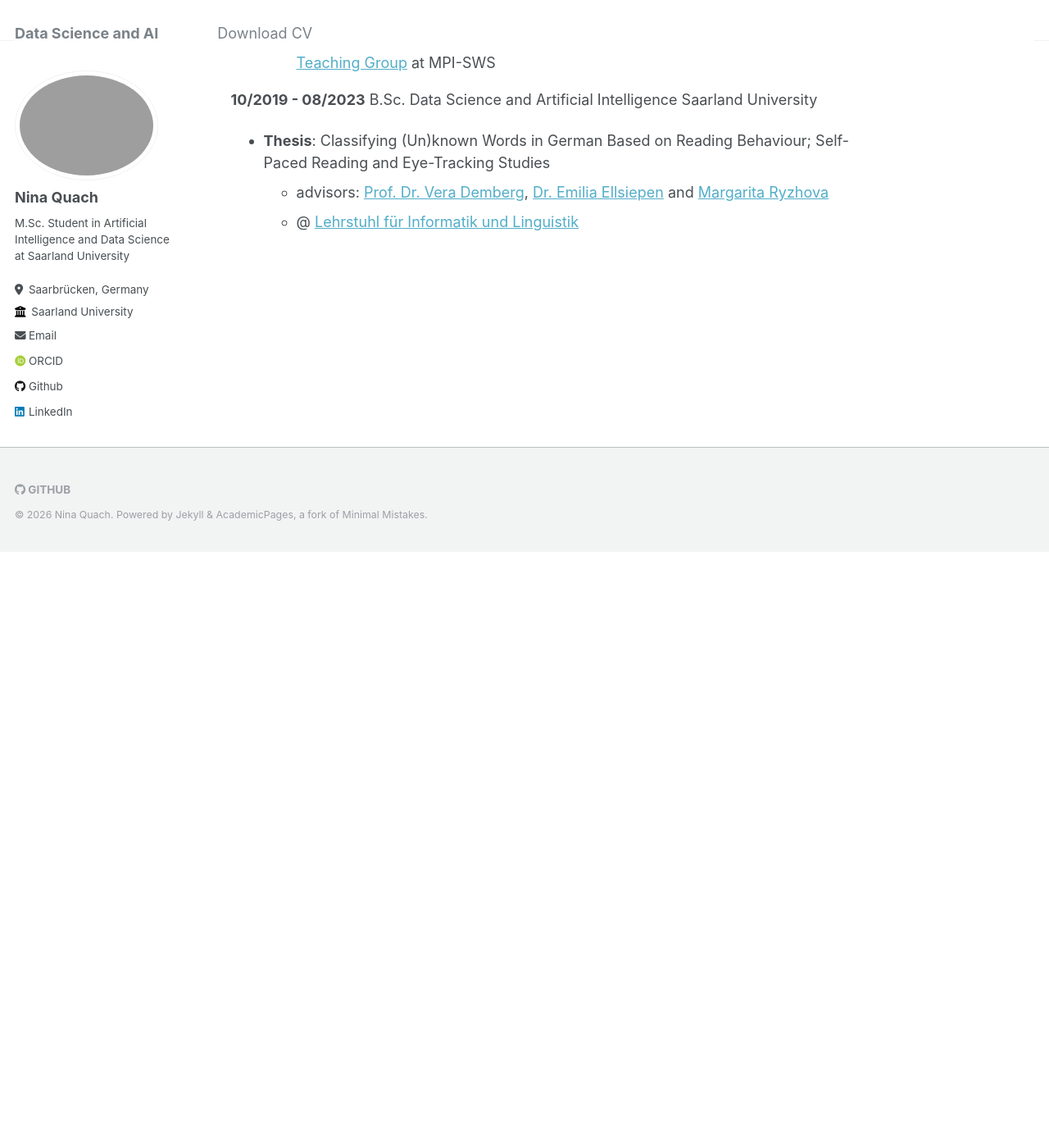
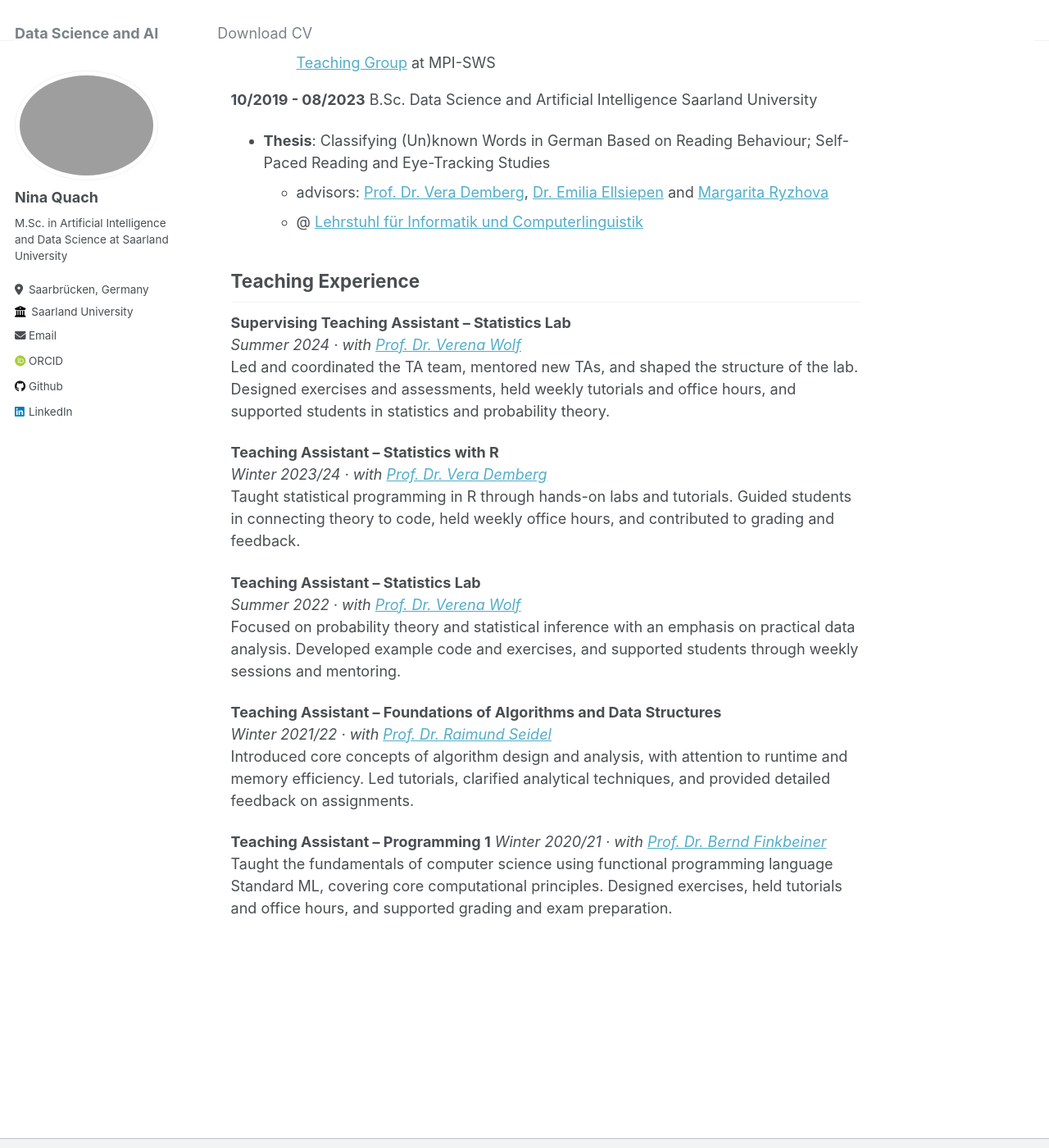
Before and after one commit to q-nina/q-nina.github.io, a Jekyll site: the page built from _pages/about.md, in a window 1280 px wide and 1400 px high, scrolled down 881 px. Shown: the whole window at 82% size. Built offline with Jekyll 4.4.1, drawn with Linux system fonts in a browser that asks for light colours; some web fonts are replaced; before the commit the page ends 1555 px from its top, so only the background shows below that; some of the changed text lies outside the part shown.

Commit message:
about.md: changes to Master, adding teachiing assistant positions 404.md: title removed _config.yml: Master

```diff
--- a/_config.yml
+++ b/_config.yml
@@ -24,7 +24,7 @@ author:
   avatar           : "profile.png"
   name             : "Nina Quach"
   pronouns         : # example: "she/her"
-  bio              : "M.Sc. Student in Artificial Intelligence and Data Science at Saarland University"
+  bio              : "M.Sc. in Artificial Intelligence and Data Science at Saarland University"
   location         : "Saarbrücken, Germany"
   employer         : "Saarland University"
   uri              : # URL
--- a/_pages/about.md
+++ b/_pages/about.md
@@ -22,11 +22,11 @@ Eye-Movements. A Study in German and English**
 
 ## <span style="color:800000">Education</span>
 
-**08/2023 - ongoing** M.Sc. Data Science and Artificial Intelligence
+**08/2023 - 03/2026** M.Sc. Data Science and Artificial Intelligence
 Saarland University
 
-- **Thesis (in progress)**: Exploring the Impact of Quizzes in Elementary-Level Programming on Students’ Problem-Solving Strategies
-- advisors: [Prof. Dr. Tomohiro Nagashima](https://tomonag.org/), [Dr. Adish Singla](https://machineteaching.mpi-sws.org/adishsingla.html) and [Ahana Gosh](https://ahana204.github.io/)
+- **Thesis**: Exploring the Impact of Quizzes in Elementary-Level Programming on Students’ Problem-Solving Strategies
+- advisors: [Prof. Dr. Tomohiro Nagashima](https://tomonag.org/), [Prof. Dr. Adish Singla](https://machineteaching.mpi-sws.org/adishsingla.html) and [Ahana Gosh](https://ahana204.github.io/)
   - @ [Learning to Adapt, Learning with Agency Lab](https://tomonag.org/lab/) in corporation with [Machine Teaching Group](https://machineteaching.mpi-sws.org/) at MPI-SWS
 
 **10/2019 - 08/2023** B.Sc. Data Science and Artificial Intelligence
@@ -34,4 +34,33 @@ Saarland University
 
 - **Thesis**: Classifying (Un)known Words in German Based on Reading Behaviour; Self-Paced Reading and Eye-Tracking Studies
   - advisors: [Prof. Dr. Vera Demberg](https://www.uni-saarland.de/lehrstuhl/demberg/members/verademberg.html), [Dr. Emilia Ellsiepen](https://www.uni-saarland.de/lehrstuhl/demberg/members/emilia.html) and [Margarita Ryzhova](https://scholar.google.com/citations?user=Na3KsVAAAAAJ)
-  - @ [Lehrstuhl für Informatik und Linguistik](https://www.uni-saarland.de/lehrstuhl/demberg.html)
+  - @ [Lehrstuhl für Informatik und Computerlinguistik](https://www.uni-saarland.de/lehrstuhl/demberg.html)
+
+
+## Teaching Experience
+
+
+**Supervising Teaching Assistant – Statistics Lab**
+*Summer 2024 · with [Prof. Dr. Verena Wolf](https://mosi.uni-saarland.de/people/verena/)*
+Led and coordinated the TA team, mentored new TAs, and shaped the structure of the lab.
+Designed exercises and assessments, held weekly tutorials and office hours, and supported students in statistics and probability theory.
+
+**Teaching Assistant – Statistics with R**
+*Winter 2023/24 · with [Prof. Dr. Vera Demberg](https://www.uni-saarland.de/lehrstuhl/demberg/members/verademberg.html)*
+Taught statistical programming in R through hands-on labs and tutorials.
+Guided students in connecting theory to code, held weekly office hours, and contributed to grading and feedback.
+
+**Teaching Assistant – Statistics Lab**
+*Summer 2022 · with [Prof. Dr. Verena Wolf](https://mosi.uni-saarland.de/people/verena/)*
+Focused on probability theory and statistical inference with an emphasis on practical data analysis.
+Developed example code and exercises, and supported students through weekly sessions and mentoring.
+
+**Teaching Assistant – Foundations of Algorithms and Data Structures**
+*Winter 2021/22 · with [Prof. Dr. Raimund Seidel](https://www-tcs.cs.uni-saarland.de/)*
+Introduced core concepts of algorithm design and analysis, with attention to runtime and memory efficiency.
+Led tutorials, clarified analytical techniques, and provided detailed feedback on assignments.
+
+**Teaching Assistant – Programming 1**
+*Winter 2020/21 · with [Prof. Dr. Bernd Finkbeiner](https://cispa.de/de/people/finkbeiner)*
+Taught the fundamentals of computer science using functional programming language Standard ML, covering core computational principles.
+Designed exercises, held tutorials and office hours, and supported grading and exam preparation.
```
Also changed, not shown: other parts of _pages/about.md (+1 -1 lines), _pages/404.md (+1 -3 lines).
